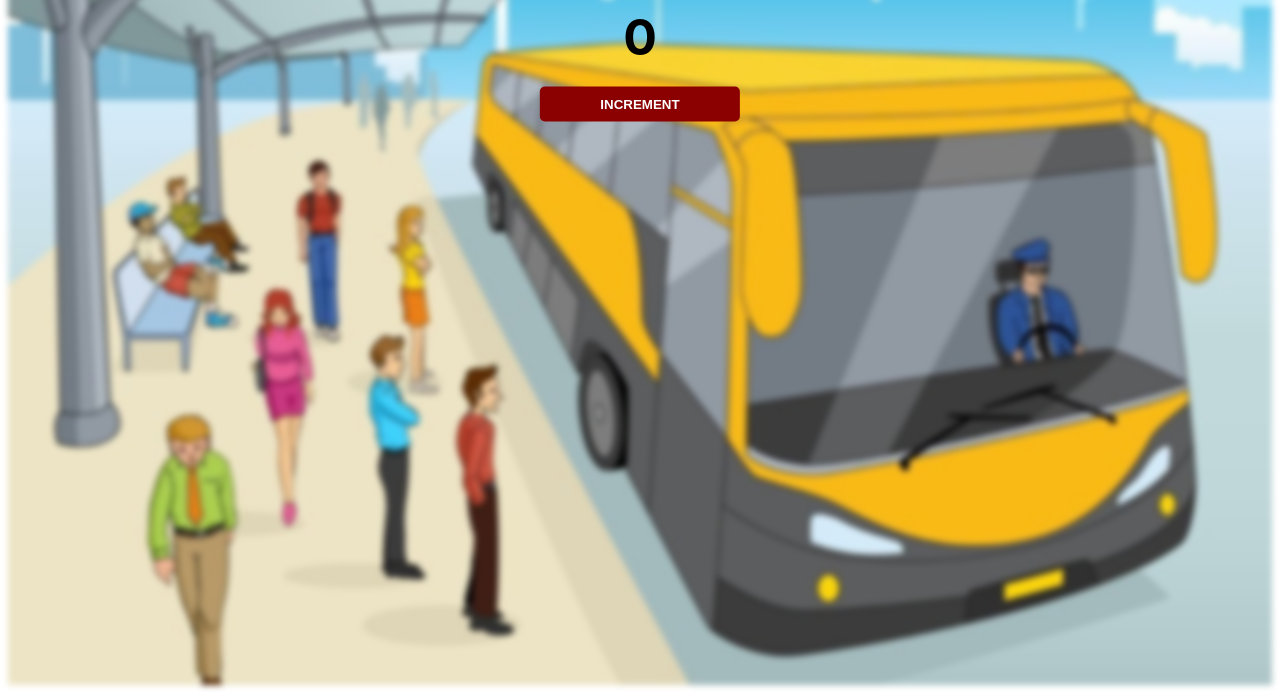
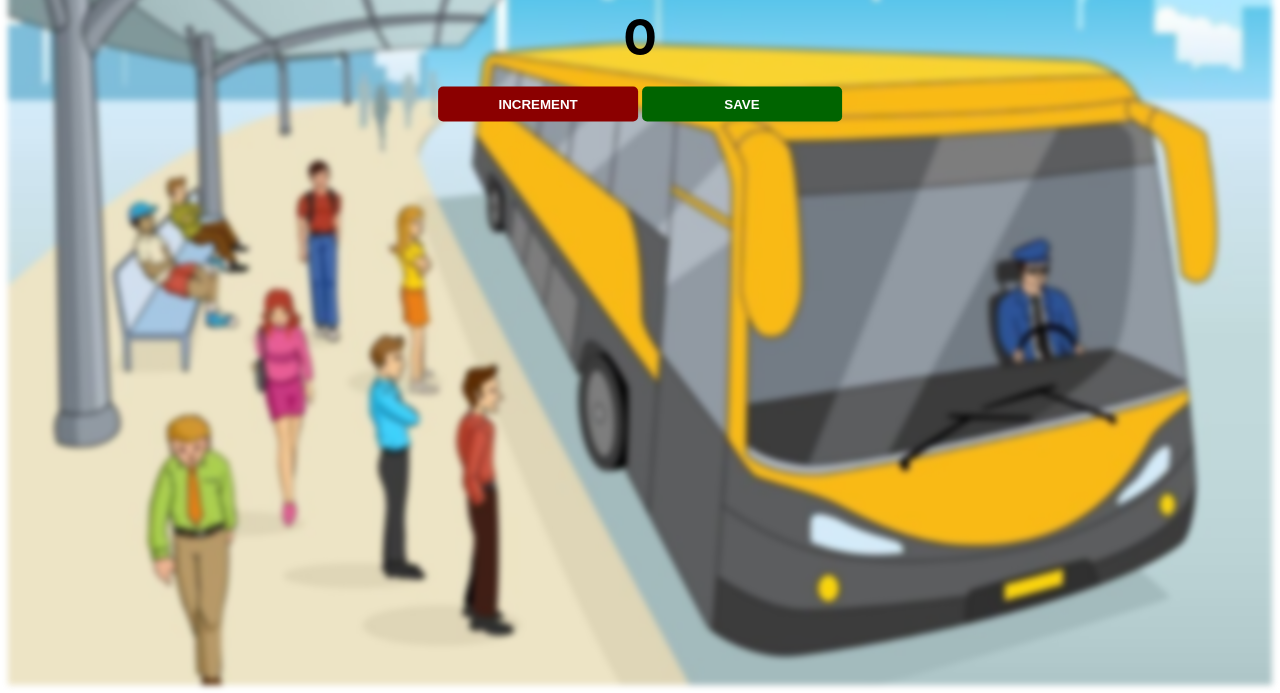
Before and after one commit to AnyaSonina/people-counter-pj, a plain HTML site: page index.html in a window 1280 px wide. Shown: the part 123-816 px from the top of the page. Drawn offline with Linux system fonts and the light colour scheme.

Commit message:
save btn is added

```diff
--- a/index.html
+++ b/index.html
@@ -13,6 +13,7 @@
       <h1>People entered:</h1>
       <h2 id="count-el">0</h2>
       <button id="increment-btn" onclick="increment()">INCREMENT</button>
+      <button id="save-btn" onclick="save()">SAVE</button>
     </div>
     <script src="js/index.js"></script>
   </body>
--- a/js/index.js
+++ b/js/index.js
@@ -5,3 +5,9 @@
   count = count + 1;
   countEl.innerText = count;
 }
+
+function save() {
+  console.log(count)
+}
+
+save()
```
